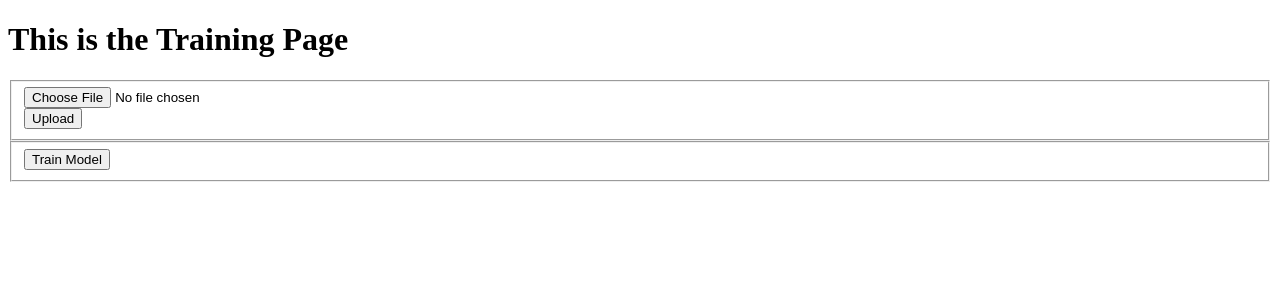
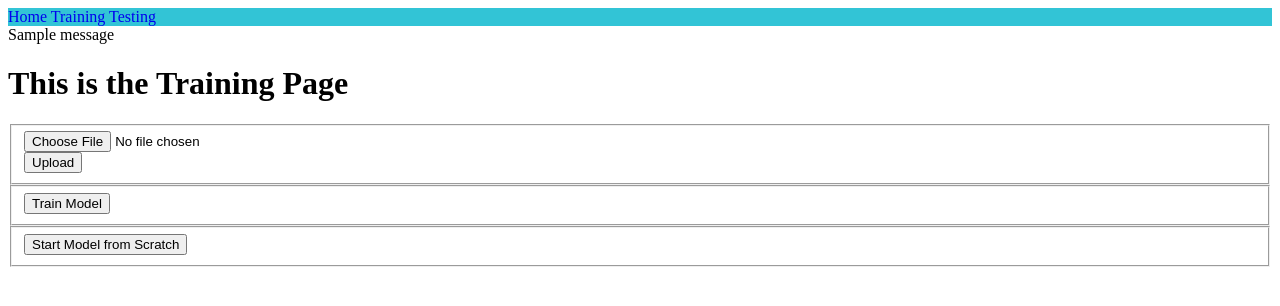
Before and after one commit to MUHAMMADALYAN/NLP-Flask, a Flask app: page /train in a window 1280 px wide. Shown: the top 306 px of the page. Run offline with Flask 2, Linux system fonts and the light colour scheme; one stand-in notice (Sample message) is shown; parts of the project's set-up code (start-up, migrations or seed data) failed here and were passed over; some libraries are stand-ins or nearby versions.

Commit message:
Added Start from Scratch functionality

```diff
--- a/application/forms.py
+++ b/application/forms.py
@@ -15,3 +15,6 @@ class PredictionDataForm(FlaskForm):
 
 class TrainModelForm(FlaskForm):
 	train = SubmitField("Train Model")
+
+class ModelFromScratchForm(FlaskForm):
+	restart = SubmitField("Start Model from Scratch")
--- a/application/routes.py
+++ b/application/routes.py
@@ -1,8 +1,8 @@
-from flask import Flask, render_template, request, url_for
+from flask import Flask, render_template, request, url_for, flash
 from flask import current_app as app
 from werkzeug.utils import secure_filename, redirect
 
-from .forms import FileInputForm, PredictionDataForm, TrainModelForm
+from .forms import FileInputForm, PredictionDataForm, TrainModelForm, ModelFromScratchForm
 from .util_functions import *
 
 from tensorflow.keras.models import load_model
@@ -18,36 +18,36 @@ POST = 'POST'
 classes = ['purpose', 'craftsmaship', 'aesthetic', "narative", "influence", "none"]
 
 tokenizer = load_tokenizer()
-model     = load_model('application/static/Models/third -  loss 0.3476 accuracy0.8954 val_loss1.2306 val_accuracy0.61.h5')
+model     = load_model('application/static/Models/model_under_use.h5')
 maxlen    = 40
+
 
 @app.route("/",  methods=[GET])
 @app.route("/home",  methods=[GET])
 def home():
     return render_template('home.html')
 
-
 @app.route("/train",methods=[GET, POST])
 def train():
-    input_form  = FileInputForm()
+    inputform  = FileInputForm()
 
-    if input_form.validate_on_submit():
+    if inputform.validate_on_submit():
         singlefile()
-        file = input_form.file.data
+        file = inputform.file.data
         if file.filename[-3:] != 'csv':
-            print("ONLY UPLOAD A 'csv' FILE!")
-            return redirect('train')
+            #print("ONLY UPLOAD A 'csv' FILE!")
+            flash("ONLY UPLOAD A 'csv' FILE!")
+            return redirect(url_for('train'))
         file.save(os.path.join(app.config['UPLOAD_FOLDER'],str(file.filename)))
-        print("File Successfully Uploaded")
+        #print("File Successfully Uploaded")
+        flash("File Successfully Uploaded")
         file.close()
 
 
-    trainModel_form = TrainModelForm()
-    #if trainModel_form.validate_on_submit():
+    trainModelform = TrainModelForm()
+    restratModelform = ModelFromScratchForm()
 
-
-
-    return render_template("train.html", input_form=input_form, trainModel_form=trainModel_form)
+    return render_template("train.html", inputform=inputform, trainModelform=trainModelform, restratModelform=restratModelform)
 
 @app.route('/train_model', methods=[POST])
 def train_model():
@@ -103,10 +103,22 @@ def train_model():
     model.fit(train_padded, train_labels, epochs=30, validation_data=(test_padded, test_labels))
 
     #overwriting the model
-    model.save('application/static/Models/new.h5')
-    print("Model Trained and Saved!")
+    model.save('application/static/Models/model_under_use.h5')
+    #print("Model Trained and Saved!")
 
+    flash("Model Trained and Saved!")
     return redirect('train')
+
+@app.route("/restrat_model", methods=[POST])
+def restart_model():
+	global model
+
+	model = load_model("application/static/Models/scratch_model.h5")
+	model.save("application/static/Models/model_under_use.h5")
+
+	flash("Model Started Form Scratch Successful")
+
+	return redirect(url_for('train'))
 
 
 @app.route("/test",  methods=[GET,POST])
@@ -121,7 +133,7 @@ def test():
         text_seq        = tokenizer.texts_to_sequences(sentences)
         text_seq_padded = pad_sequences(text_seq, maxlen=maxlen, padding='post', truncating='post')
 
-        print(text_seq_padded)
+        #print(text_seq_padded)
         predictions = model.predict(text_seq_padded)
 
         class_num = [ tfmath.argmax(prediction) for prediction in predictions]
--- /dev/null
+++ b/application/templates/layout.html
@@ -0,0 +1,30 @@
+<!DOCTYPE html>
+<html>
+<head>
+	<title>Home</title>
+</head>
+<body>
+
+	<nav class="navbar navbar-light" style="background-color: #32C4D6;">
+            <!-- Navbar content -->
+            <div>
+            	<a href="{{ url_for('home') }}" style="text-decoration: none">Home</a>
+                <a href="{{ url_for('train') }}" style="text-decoration: none">Training</a>
+                <a href="{{ url_for('test') }}" style="text-decoration: none">Testing</a>
+            </div>
+        </nav>
+
+        <div>
+          {% for category, message in get_flashed_messages(with_categories=true) %}
+            {% if message %}
+              <div class="alert alert-{{ category }}">
+                {{ message }}
+              </div>
+            {% endif %}
+          {% endfor %}
+        </div>
+
+        {% block content %} {% endblock %}
+
+</body>
+</html>
--- a/application/templates/train.html
+++ b/application/templates/train.html
@@ -1,26 +1,20 @@
-<!DOCTYPE html>
-<html>
-	<head>
+{% extends 'layout.html' %}
 
-		<title>Training</title>
-
-	</head>
-
-	<body>
+{% block content %}
 		<h1>This is the Training Page</h1>
 
 		<div>
 	  		<form method="POST" enctype="multipart/form-data" action="{{ url_for('train') }}">
 		  		<fieldset class="form-group">
 
-	      		{{ input_form.hidden_tag() }}
+	      		{{ inputform.hidden_tag() }}
 
 	       		<div class="form-group">
-	            	{{ input_form.file }}
+	            	{{ inputform.file }}
 	        	</div>
 
 	          	<div class="form-group ">
-	            	{{ input_form.submit }}
+	            	{{ inputform.submit }}
 	          	</div>
 	    		</fieldset>
 	  		</form>
@@ -30,16 +24,26 @@
 	  		<form method="POST" action="{{ url_for('train_model') }}">
 		  		<fieldset class="form-group">
 
-	      		{{ trainModel_form.hidden_tag() }}
+	      		{{ trainModelform.hidden_tag() }}
 
 	          	<div class="form-group ">
-	            	{{ trainModel_form.train }}
+	            	{{ trainModelform.train }}
 	          	</div>
 	    		</fieldset>
 	  		</form>
 	  	</div>
 
+	  	<div>
+	  		<form method="POST" action="{{ url_for('restart_model') }}">
+		  		<fieldset class="form-group">
 
+	      		{{ restratModelform.hidden_tag() }}
 
-</body>
-</html>
+	          	<div class="form-group ">
+	            	{{ restratModelform.restart }}
+	          	</div>
+	    		</fieldset>
+	  		</form>
+	  	</div>
+
+{% endblock %}
```
Also changed, not shown: application/templates/home.html (+4 -16 lines), application/templates/test.html (+4 -9 lines), 5 other files.
